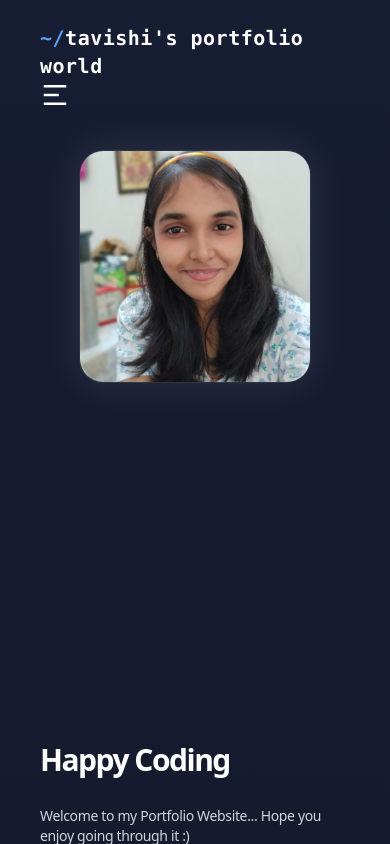
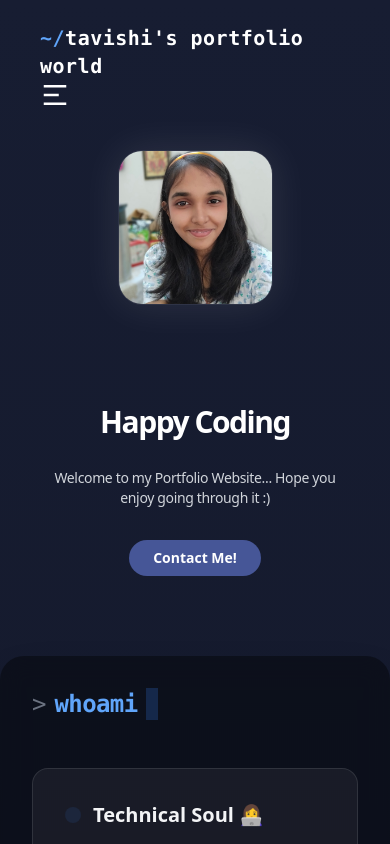
Before and after one commit to TavishiS/Tavishi_Portfolio, a React (Vite) app: page / in a window 390 px wide. Shown: the top 844 px of the page. Built offline with nearby package versions, Linux system fonts and the light colour scheme.

Commit message:
padding changes

```diff
--- a/package.json
+++ b/package.json
@@ -9,6 +9,7 @@
     "build": "vite build",
     "lint": "eslint .",
     "preview": "vite preview",
+    "predeploy": "npm run build",
     "deploy": "gh-pages -d dist"
   },
   "dependencies": {
--- a/src/Components/Home.jsx
+++ b/src/Components/Home.jsx
@@ -5,16 +5,16 @@ import TextChange from '../TextChange';
 
 const Home = () => {
   return (
-    <div className='text-white flex flex-col-reverse md:flex-row w-full justify-between items-center p-10 md:p-20 min-h-screen'>
+    <div className='text-white flex flex-col-reverse md:flex-row w-full justify-between items-center px-10 py-10 md:px-20 md:py-0 min-h-[60vh] md:min-h-screen'>
 
       {/* TEXT CONTENT SECTION */}
       <motion.div
         initial={{ opacity: 0, x: -50 }}
         animate={{ opacity: 1, x: 0 }}
         transition={{ duration: 0.8, ease: "easeOut" }}
-        className='md:w-2/4 pt-10 md:pt-0'
+        className='md:w-2/4 pt-6 md:pt-0 text-center md:text-left'
       >
-        <h1 className='text-3xl md:text-6xl font-bold flex leading-normal tracking-tighter'>
+        <h1 className='text-3xl md:text-6xl font-bold flex justify-center md:justify-start leading-normal tracking-tighter'>
           <TextChange/>
         </h1>
         <br />
@@ -47,7 +47,7 @@ const Home = () => {
         className='md:w-2/4 flex justify-center md:justify-end md:pr-10'
       >
         <img
-          className="w-3/4 max-w-sm md:max-w-md rounded-3xl shadow-[0_0_40px_rgba(255,255,255,0.1)] border border-white/10"
+          className="w-1/2 md:w-3/4 max-w-sm md:max-w-md rounded-3xl shadow-[0_0_40px_rgba(255,255,255,0.1)] border border-white/10"
           src={tavishi_portfolio_img}
           alt="Tavishi's Portfolio"
         />
```
